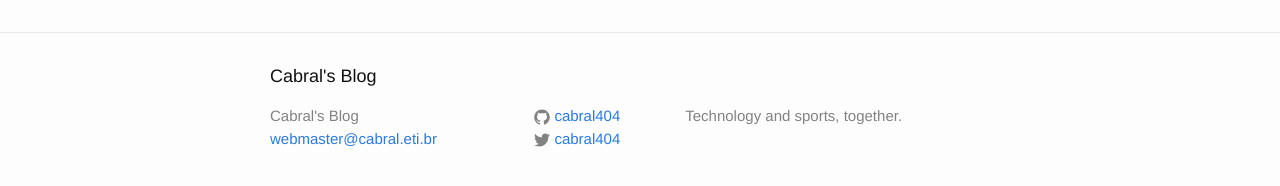
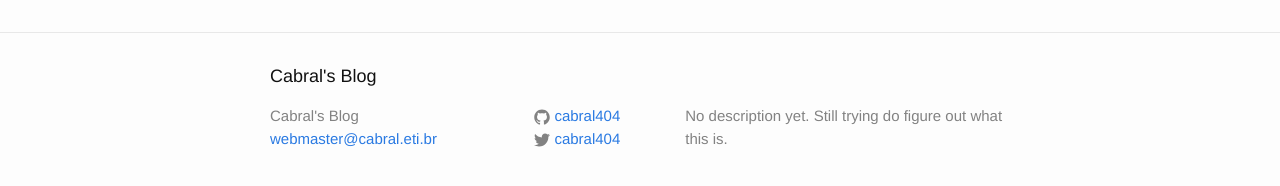
Before and after one commit to cabral404/cabral404.github.io, a Jekyll site: the page built from about.md, in a window 1280 px wide. Shown: the part 318-504 px from the top of the page. Built offline with Jekyll 4.4.1, drawn with Linux system fonts in a browser that asks for light colours.

Commit message:
Changes description

```diff
--- a/_config.yml
+++ b/_config.yml
@@ -9,9 +9,9 @@
 title: Cabral's Blog
 email: webmaster@cabral.eti.br
 description: > # this means to ignore newlines until "baseurl:"
-  Technology and sports, together.
+  No description yet. Still trying do figure out what this is.
 baseurl: "" # the subpath of your site, e.g. /blog
-url: "http://yourdomain.com" # the base hostname & protocol for your site
+url: "https://blog.cabral.eti.br" # the base hostname & protocol for your site
 twitter_username: cabral404
 github_username:  cabral404
 
```
